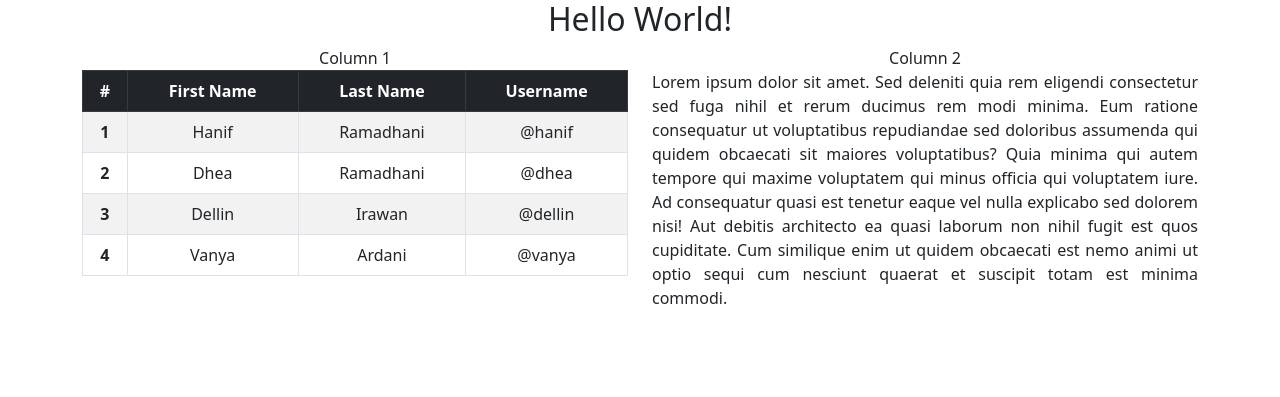
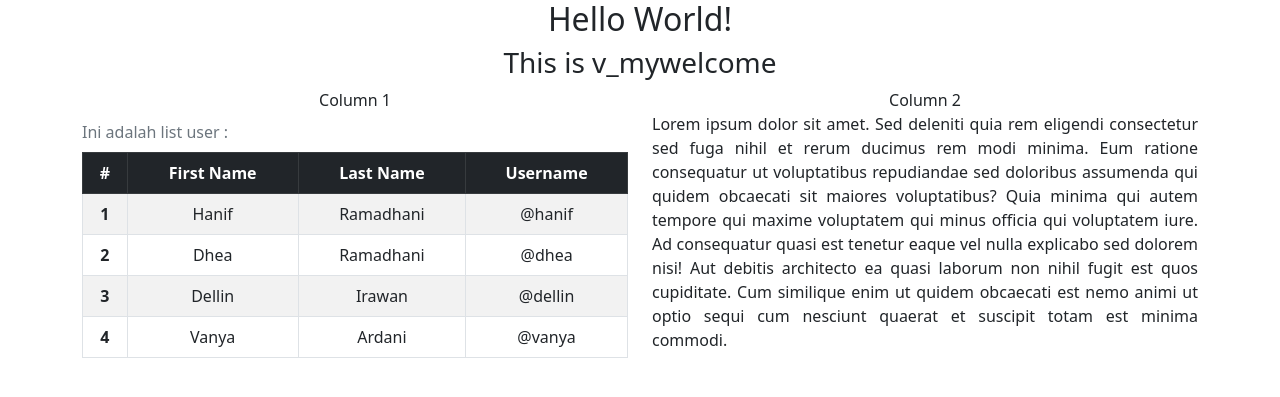
Before and after one commit to hnfrmdhni/SI, a CodeIgniter app: page /database/ in a window 1280 px wide. Shown: the top 397 px of the page. Run offline with CodeIgniter, Linux system fonts and the light colour scheme.

Commit message:
23/09/22

```diff
--- a/application/views/v_mywelcome.php
+++ b/application/views/v_mywelcome.php
@@ -18,12 +18,14 @@
 		integrity="sha384-7VPbUDkoPSGFnVtYi0QogXtr74QeVeeIs99Qfg5YCF+TidwNdjvaKZX19NZ/e6oz" crossorigin="anonymous">
 	</script>
 	<h2 align="center">Hello World!</h2>
+	<h3 align="center">This is v_mywelcome</h3>
 
 	<div class="container text-center">
 		<div class="row">
 			<div class="col">
 				Column 1
-                <table class="table table-hover table-bordered table-striped">
+				<table class="table table-hover table-bordered table-striped caption-top">
+					<caption>Ini adalah list user : </caption>
 					<thead class="table-dark">
 						<tr>
 							<th scope=" col">#</th>
```
Lines whose indentation alone changed are shown as unchanged.
